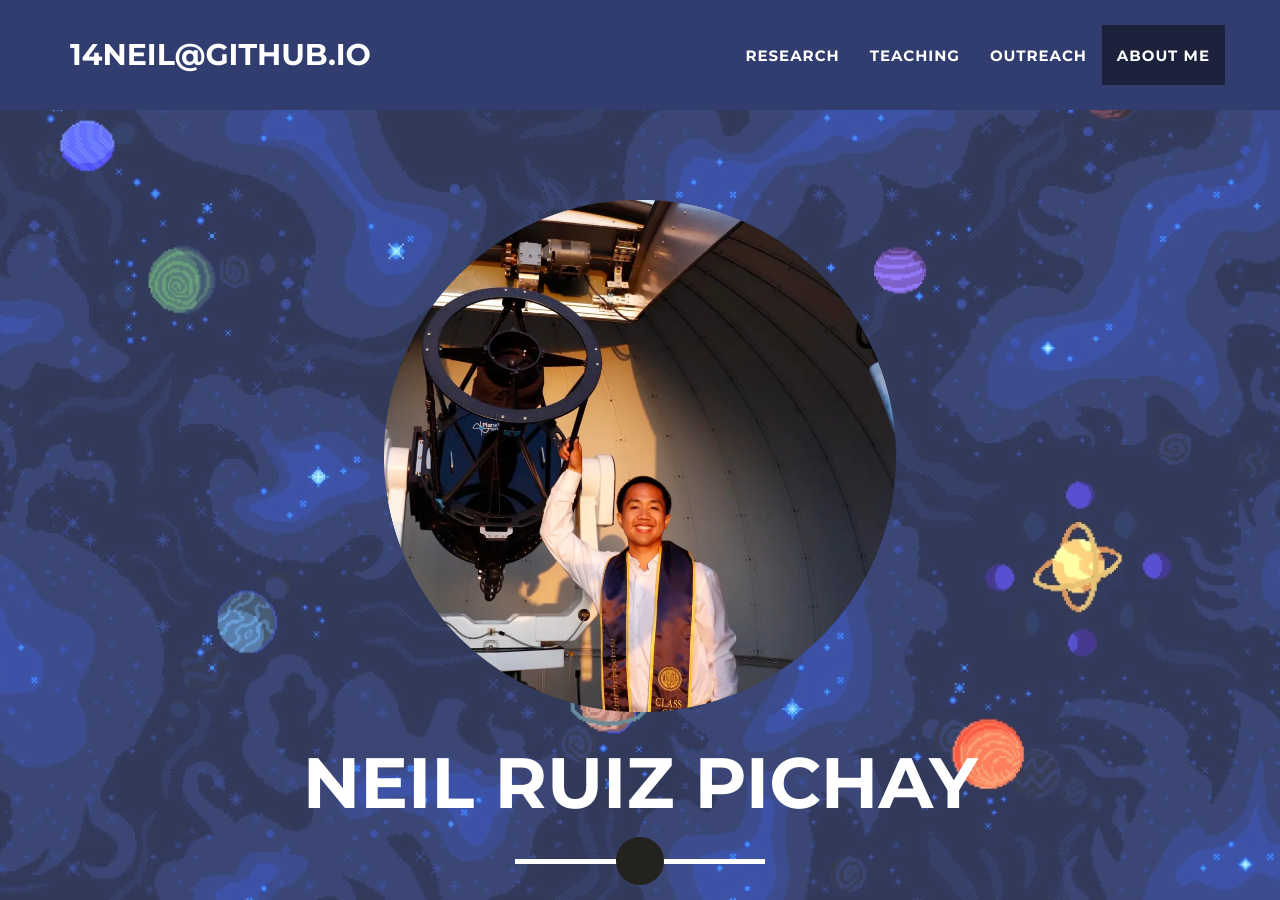
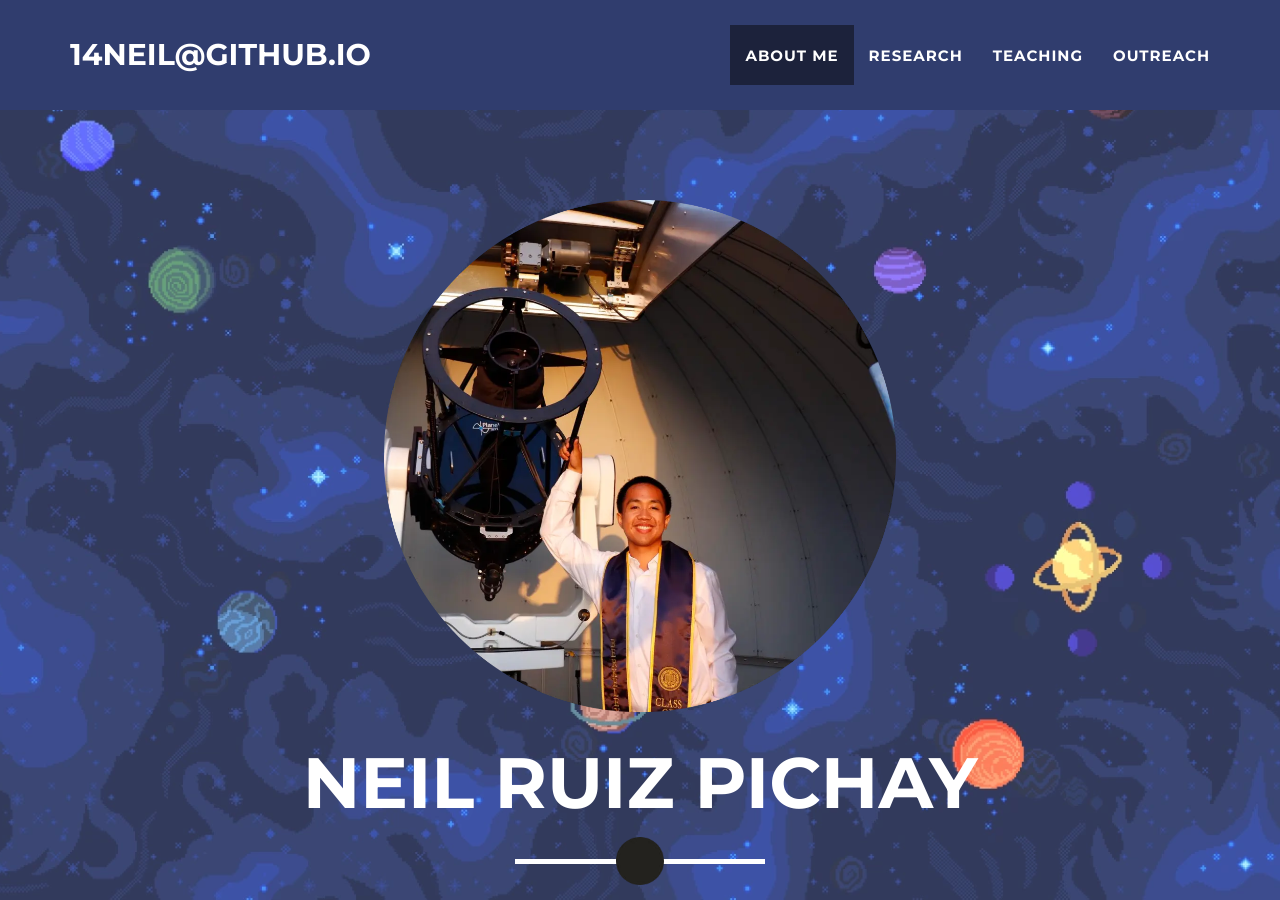
Before and after one commit to 14neil/14neil.github.io, a Jekyll site: the page built from _posts/2025-09-04-project-6.markdown, in a window 1280 px wide and 900 px high. Built offline with Jekyll 4.4.1, drawn with Linux system fonts in a browser that asks for light colours.

Commit message:
Update nav.html

```diff
--- a/_includes/nav.html
+++ b/_includes/nav.html
@@ -13,10 +13,10 @@
 
     <div class="collapse navbar-collapse" id="bs-example-navbar-collapse-1">
       <ul class="nav navbar-nav navbar-right">
+        <li class="page-scroll"><a href="#about-me">About Me</a></li>
         <li class="page-scroll"><a href="#research">Research</a></li>
         <li class="page-scroll"><a href="#teaching">Teaching</a></li>
         <li class="page-scroll"><a href="#outreach">Outreach</a></li>
-        <li class="page-scroll"><a href="#about-me">About Me</a></li>
       </ul>
     </div>
   </div>
```
